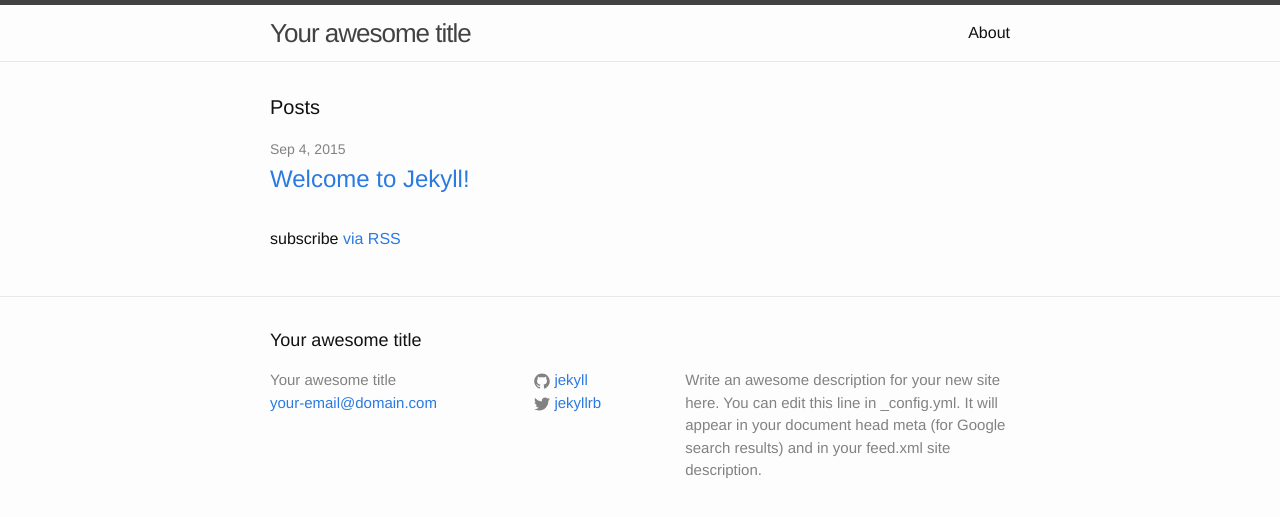
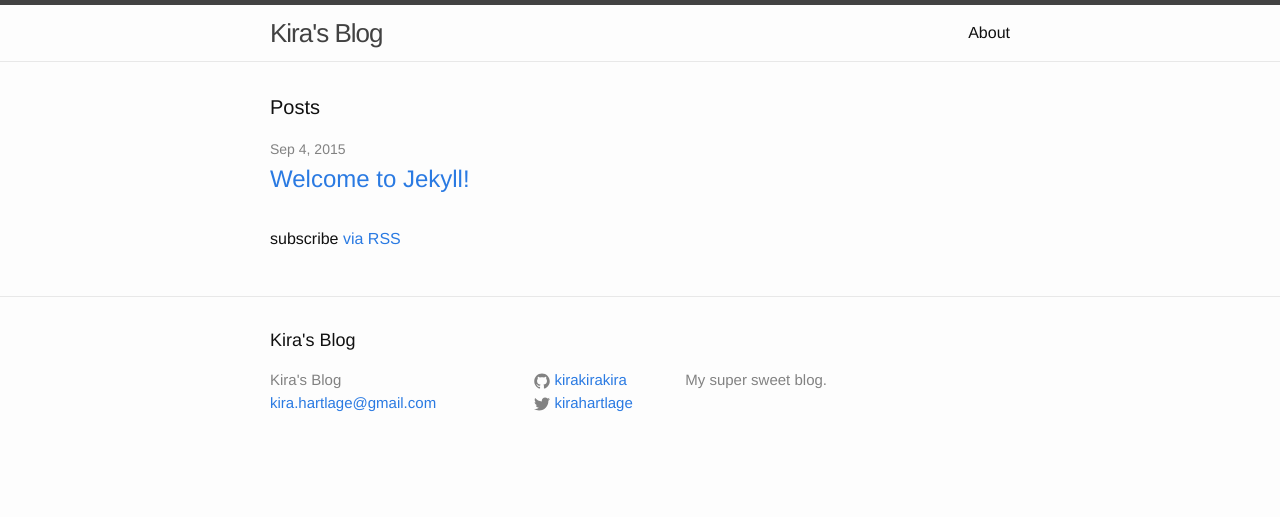
Before and after one commit to kirakirakira/blog, a Jekyll site: the page built from index.html, in a window 1280 px wide. Shown: the top 517 px of the page. Built offline with Jekyll 4.4.1, drawn with Linux system fonts in a browser that asks for light colours.

Commit message:
updated config info

```diff
--- a/_config.yml
+++ b/_config.yml
@@ -1,14 +1,12 @@
 # Site settings
-title: Your awesome title
-email: your-email@domain.com
+title: Kira's Blog
+email: kira.hartlage@gmail.com
 description: > # this means to ignore newlines until "baseurl:"
-  Write an awesome description for your new site here. You can edit this
-  line in _config.yml. It will appear in your document head meta (for
-  Google search results) and in your feed.xml site description.
+  My super sweet blog.
 baseurl: "" # the subpath of your site, e.g. /blog/
 url: "http://yourdomain.com" # the base hostname & protocol for your site
-twitter_username: jekyllrb
-github_username:  jekyll
+twitter_username: kirahartlage
+github_username:  kirakirakira
 
 # Build settings
 markdown: kramdown
```
